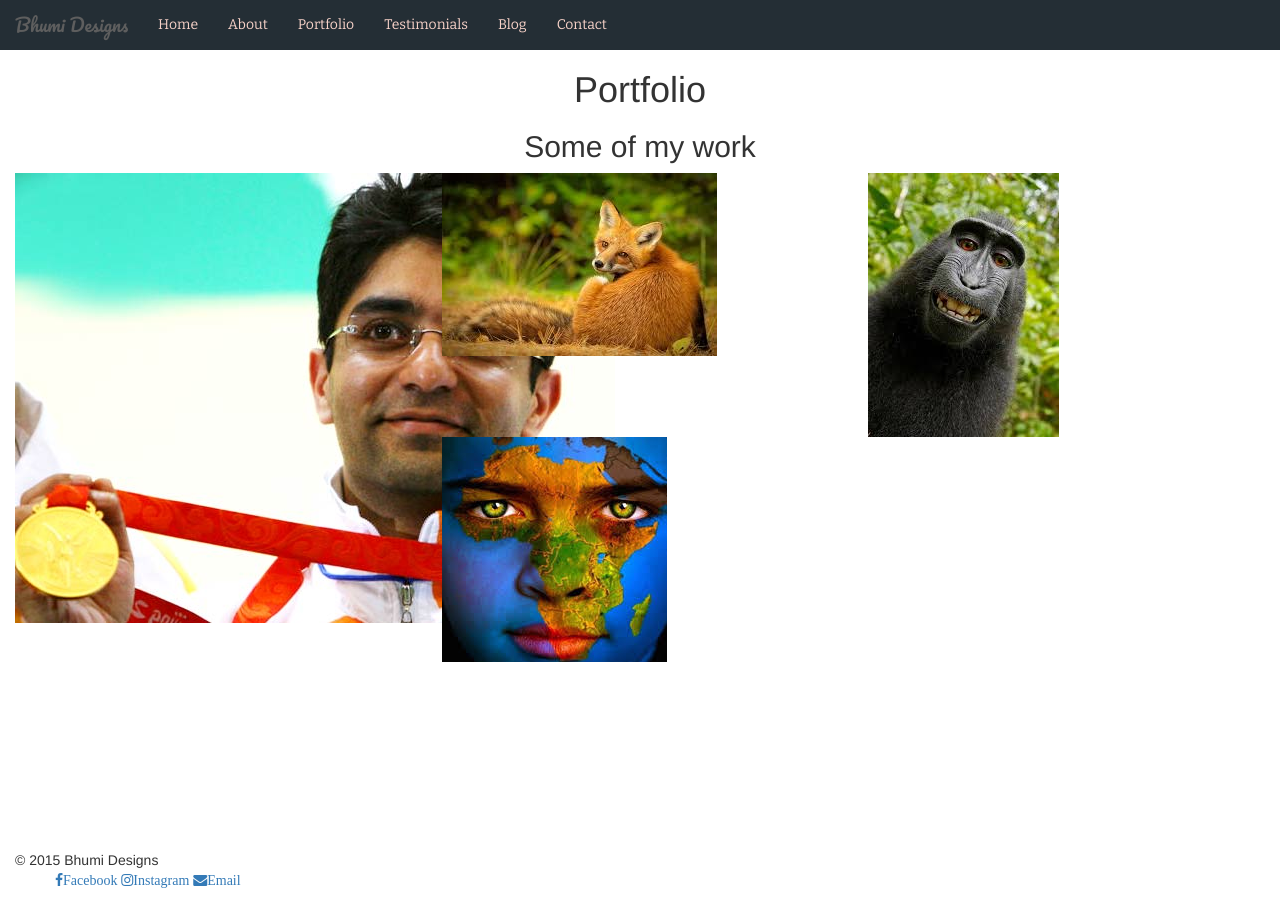
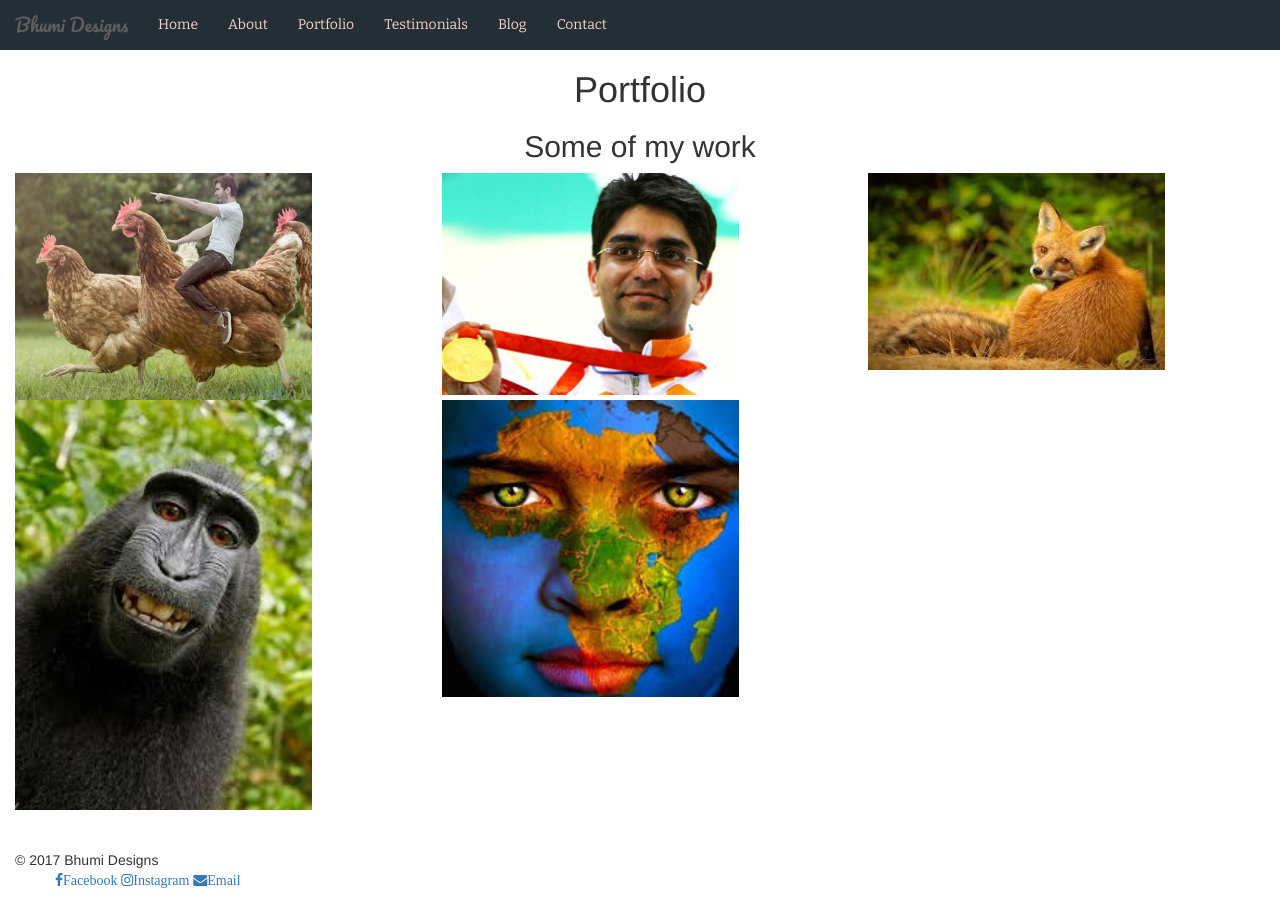
Before and after one commit to McJeorj/BhumiDesigns, a Jekyll site: the page built from pages/portfolio.html, in a window 1280 px wide. Built offline with Jekyll 4.4.1, drawn with Linux system fonts in a browser that asks for light colours.

Commit message:
Constrained image width on portfolio page

```diff
--- a/_includes/footer.html
+++ b/_includes/footer.html
@@ -1,7 +1,7 @@
 <footer class="footer">
 	<div class="container-fluid">
 		<span class="copyright">
-			&copy; 2015 Bhumi Designs
+			&copy; 2017 Bhumi Designs
 		</span>
 		<span class="">
 			<ul class="contact">
--- a/_layouts/portfolio.html
+++ b/_layouts/portfolio.html
@@ -7,7 +7,7 @@ layout: default
 {% for image in site.static_files %}
   	{% if image.path contains 'portfolio' %}
     	{% assign loopindex = loopindex | plus: 1 %}
-    	{% assign rowfinder = loopindex | modulo: 4 %}
+    	{% assign rowfinder = loopindex | modulo: 3 %}
     	{% if rowfinder == 1 %}
       		<div class="row">
       		<div class="col-md-4"><img src="{{ image.path }}" alt="image"></div>
--- a/style.css
+++ b/style.css
@@ -50,3 +50,7 @@ body {
 h1, h2 {
 	text-align: center;
 }
+
+img {
+	width: 33vh;
+}
```
Also changed, not shown: assets/portfolio/8bd1b8b02e9cb633adb1d789dd4588c6.jpg (added).
